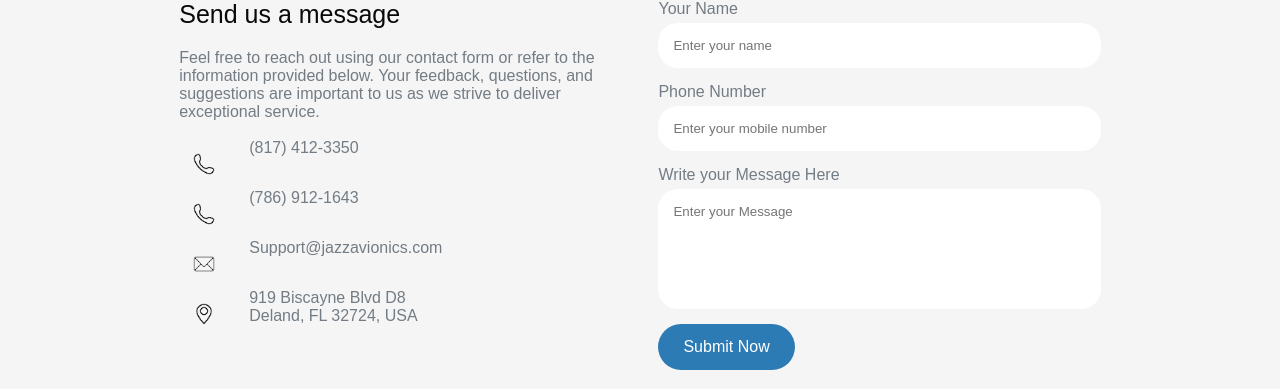
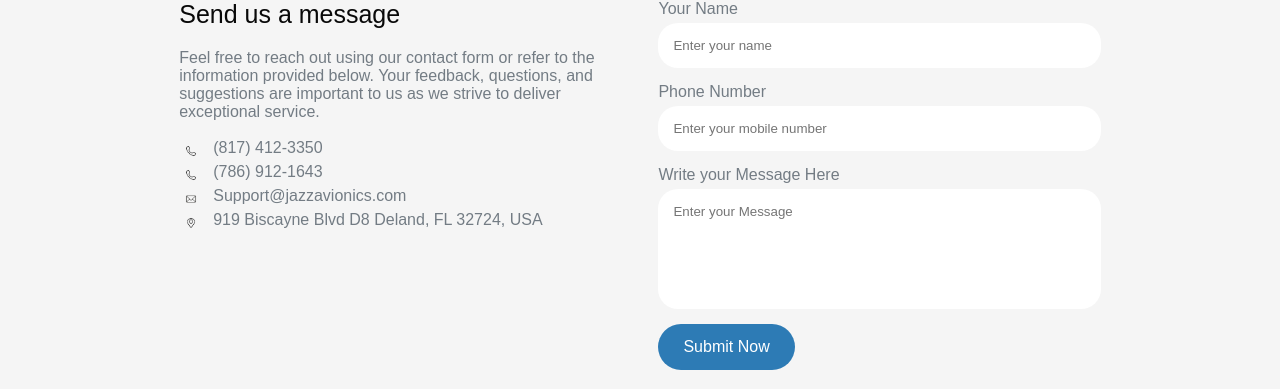
Before and after one commit to Koala-Tech-Digital-Solutions/JazzAvionics, a React (Vite) app: page / in a window 1280 px wide. Shown: the part 3547-3936 px from the top of the page. Built offline with nearby package versions, Linux system fonts and the light colour scheme.

Commit message:
fix address

```diff
--- a/src/Components/Contact/Contact.css
+++ b/src/Components/Contact/Contact.css
@@ -31,8 +31,10 @@
   gap: 10px;
 }
 .contact-col ul li img {
-  width: 50px;
-  margin-right: 10px;
+  width: 24px; /* smaller icon for better balance */
+  height: 24px;
+  flex-shrink: 0;
+  margin-right: 0;
 }
 .contact form input,
 .contact form textarea {
--- a/src/Components/Contact/Contact.jsx
+++ b/src/Components/Contact/Contact.jsx
@@ -84,8 +84,7 @@
               </li>
               <li>
                 <img src={location_icon} alt="" />
-                919 Biscayne Blvd D8
-                <br /> Deland, FL 32724, USA
+                919 Biscayne Blvd D8 Deland, FL 32724, USA
               </li>
             </ul>
           </div>
```
